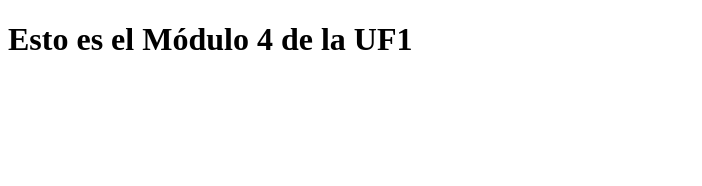
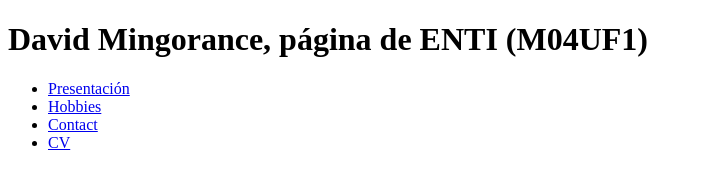
Before and after one commit to DavidMingorance/DavidMingorance.github.io, a plain HTML site: page index.html in a window 1280 px wide. Shown: the whole page, without its empty margins (0-702 px from the left). Drawn offline with Linux system fonts and the light colour scheme.

Commit message:
Primer update Pagina web

```diff
--- a/index.html
+++ b/index.html
@@ -4,8 +4,26 @@
 	<title>Página web de ejemplo de la asignatura de Lenguajes de Marcas (M04UF1)</title>
 </head>
 <body>
+<header>
+	<h1>David Mingorance, página de ENTI (M04UF1)</h1>
+	<nav>
+		<ul>
+			<li id="menu-presentacion">
+				<a href="index.html">Presentación</a>
+			</li>
+			<li id="menu-hobbies">
+				<a href="hobbies.html">Hobbies</a>
+			</li>
+			<li id="menu-contact">
+				<a href="contact.html">Contact</a>
+			</li>
+			<li id="menu-cv">
+				<a href="cv.html">CV</a>
+			</li>
+		</ul>
+	</nav>
+</header>
 
-<h1>Esto es el Módulo 4 de la UF1</h1>
 
 </body>
 </html>
```
